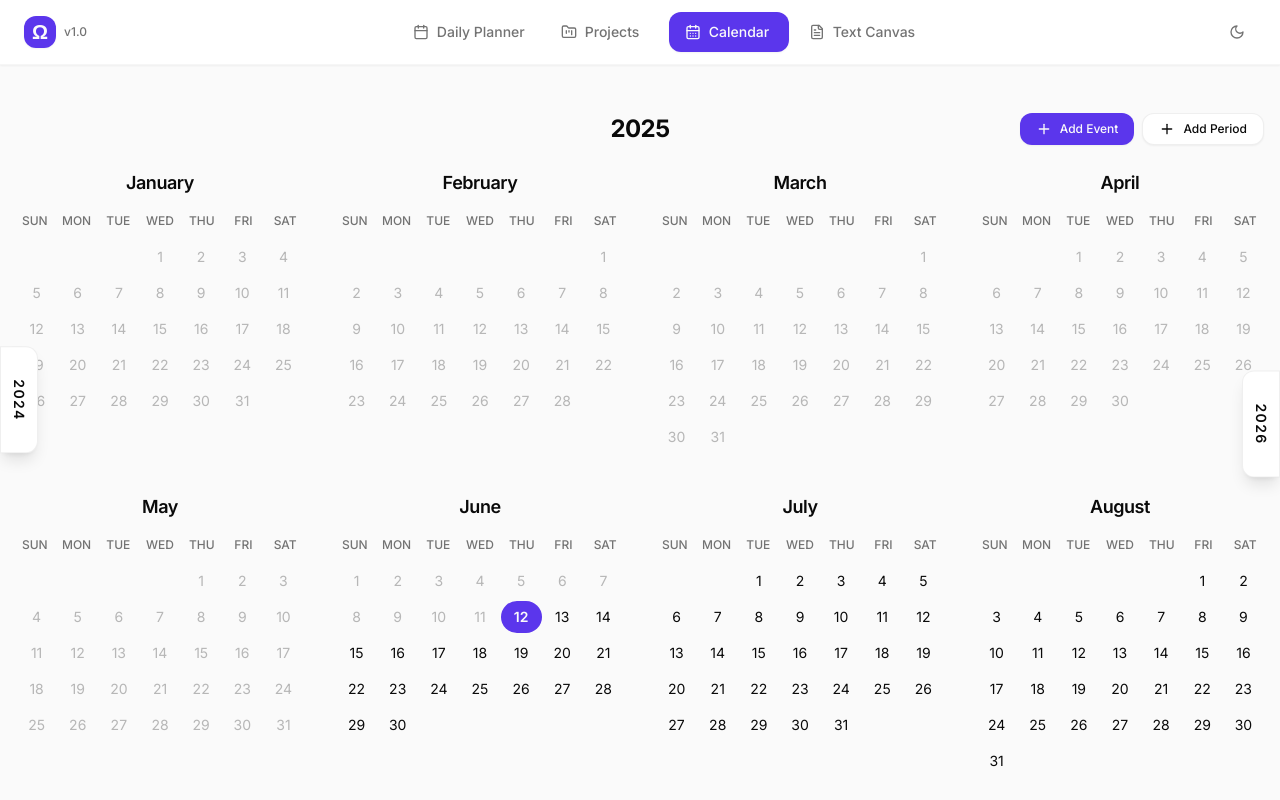
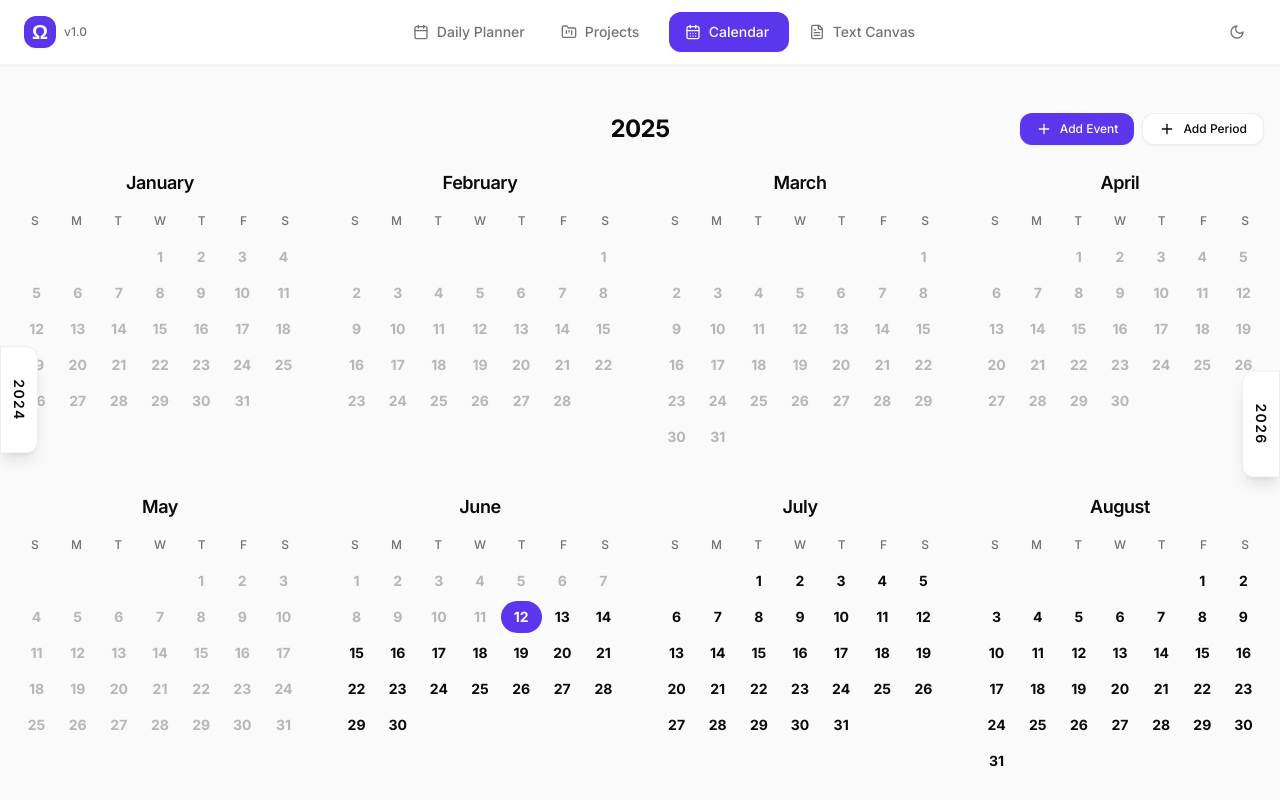
Before and after one commit to obihughes/omega-planner, a Next.js app: page /calendar in a window 1280 px wide. Shown: the top 800 px of the page. Built offline with nearby package versions, Linux system fonts and the light colour scheme.

Commit message:
Feat: Calendar visual and interaction refinements - Adjusted period highlight vertical positioning - Made date digits bold and non-selectable - Changed weekday headers to single-letter format (S, M, T) - Refined long-press logic to prevent unwanted Day Details modal popups

```diff
--- a/components/calendar/YearCalendar.tsx
+++ b/components/calendar/YearCalendar.tsx
@@ -1,6 +1,6 @@
 'use client';
 
-import React, { useState, useMemo, useEffect } from 'react';
+import React, { useState, useMemo, useEffect, useRef } from 'react';
 import { CalendarEvent, CalendarPeriod, CalendarData, CalendarProps } from '@/types/calendar';
 import {
   getMonthDates,
@@ -149,6 +149,7 @@ export function YearCalendar({
   const [editingEvent, setEditingEvent] = useState<CalendarEvent | null>(null);
   const [editingPeriod, setEditingPeriod] = useState<CalendarPeriod | null>(null);
   const [longPressTimer, setLongPressTimer] = useState<NodeJS.Timeout | null>(null);
+  const longPressTriggered = useRef(false);
 
   // Drag state for periods
   const [dragMode, setDragMode] = useState<'move' | 'resize-start' | 'resize-end' | null>(null);
@@ -166,6 +167,9 @@ export function YearCalendar({
   };
 
   const handleDateClick = (date: Date) => {
+    if (longPressTriggered.current) {
+      return;
+    }
     const dayInfo = getDayInfo(date, date.getMonth(), data.events, data.periods, []);
 
     if (dayInfo.events.length > 0 || dayInfo.periods.length > 0) {
@@ -184,7 +188,9 @@ export function YearCalendar({
   };
 
   const handleDateMouseDown = (date: Date) => {
+    longPressTriggered.current = false;
     const timer = setTimeout(() => {
+      longPressTriggered.current = true;
       // Long press detected - create unnamed period directly
       if (onPeriodAdd) {
         const endDate = new Date(date);
@@ -346,10 +352,11 @@ export function YearCalendar({
           position: 'absolute',
           left: `${(segStart / 7) * 100}%`,
           width: `${((segEnd - segStart + 1) / 7) * 100}%`,
-          top: `${row * 2}rem`, // 2rem = h-8
-          height: '4px',
+          top: `${row * 2 + 1.4}rem`, // Position under the number
+          height: '3px',
           backgroundColor: period.color,
           opacity: 0.7,
+          borderRadius: '2px',
         };
         segments.push(<div key={`${period.id}-${row}`} style={style} title={period.title} />);
       }
@@ -435,7 +442,7 @@ export function YearCalendar({
                 onMouseLeave={handleDateMouseUp}
                 onMouseMove={dragMode && !isPast ? (e) => handleDragMove(e, date) : undefined}
               >
-                <span className="relative z-20">
+                <span className="relative z-20 font-bold select-none">
                   {date.getDate()}
                 </span>
                 {renderSmallEventIndicators(dayInfo.events)}
--- a/utils/calendar.ts
+++ b/utils/calendar.ts
@@ -164,5 +164,5 @@ export function getMonthName(month: number): string {
  * Get week days
  */
 export function getWeekDays(): string[] {
-  return ['SUN', 'MON', 'TUE', 'WED', 'THU', 'FRI', 'SAT'];
+  return ['S', 'M', 'T', 'W', 'T', 'F', 'S'];
 }
```
